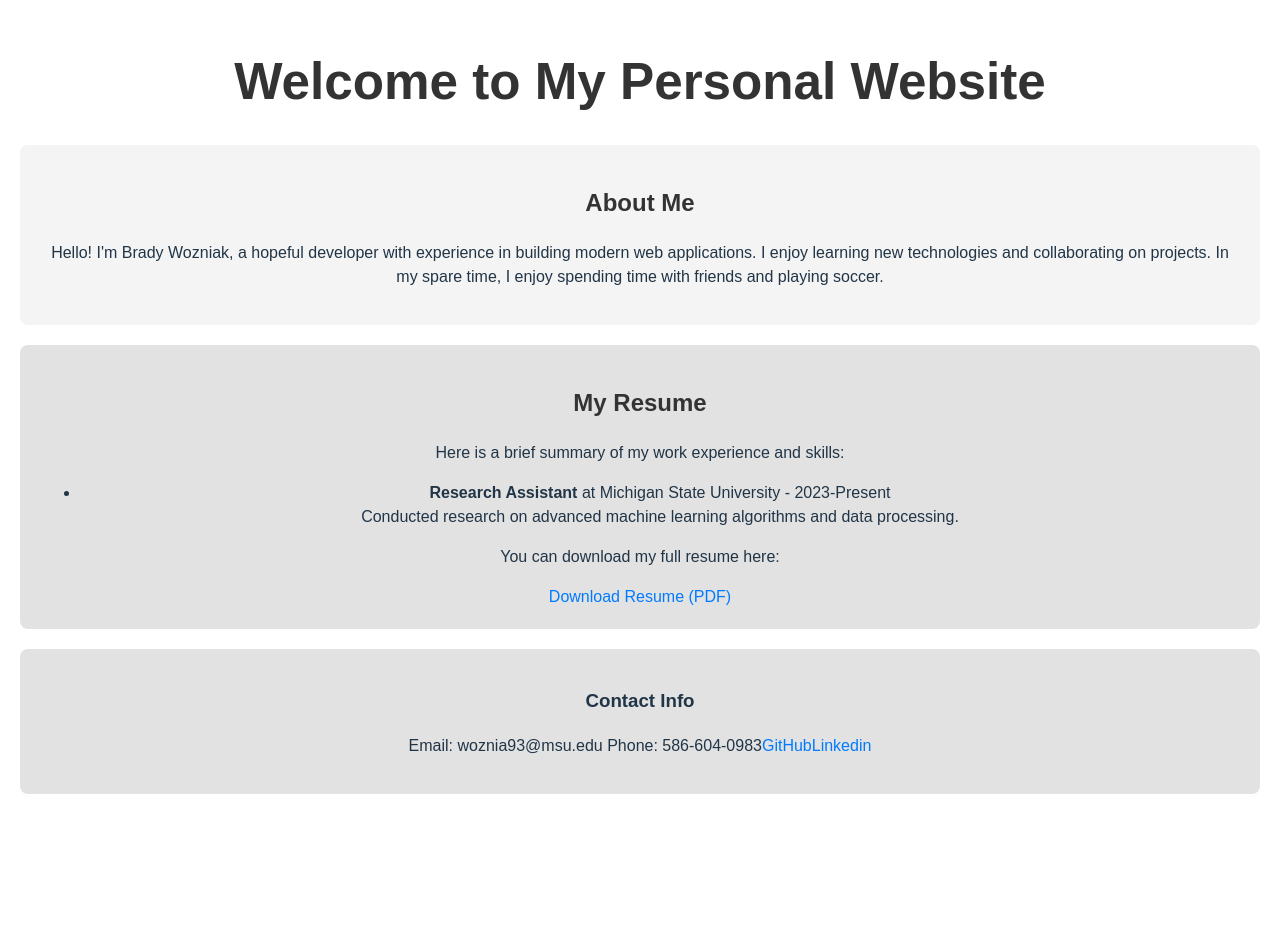
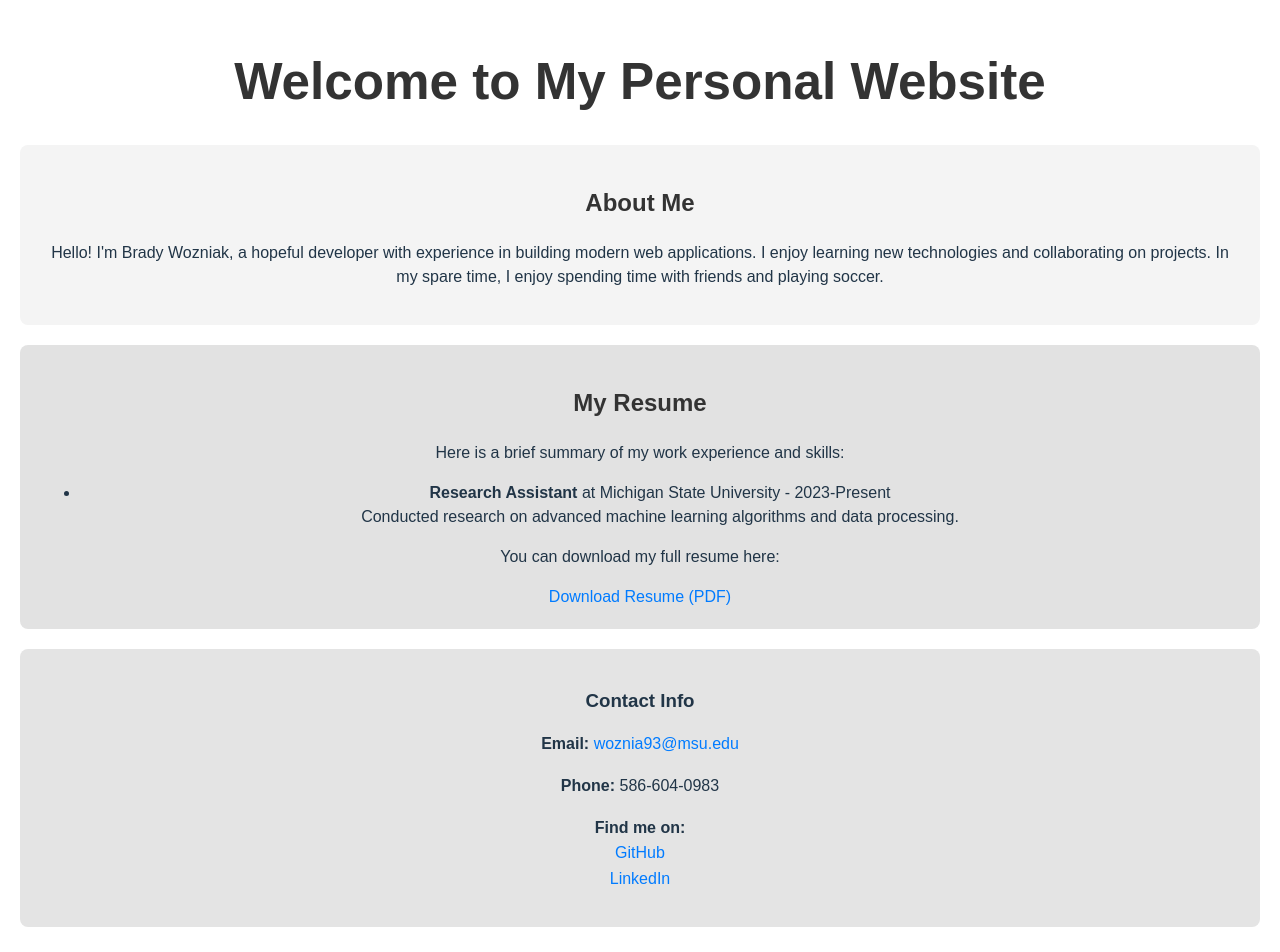
Before and after one commit to woznia93/personalweb, a React (Vite) app: page / in a window 1280 px wide. Shown: the top 952 px of the page. Before the commit the page ends 834 px from the top, so only its background shows below. Built offline with nearby package versions, Linux system fonts and the light colour scheme.

Commit message:
made contact info section look better

```diff
--- a/src/App.css
+++ b/src/App.css
@@ -36,3 +36,23 @@ a {
 a:hover {
   text-decoration: underline;
 }
+
+
+.contact-section{
+  padding: 20px;
+  background-color: #e4e4e4;
+}
+
+.contact-heading {
+  margin-bottom: 15px;
+}
+
+.contact-paragraph {
+  line-height: 1.6;
+  font-size: 16px;
+}
+
+.contact-links a{
+  margin-right: 10px;
+  text-decoration: none;
+}
--- a/src/App.tsx
+++ b/src/App.tsx
@@ -53,20 +53,22 @@ const App: React.FC = () => {
       </section>
 
       {/* Contact Info */}
-      <section id ="contact" style={{ padding: "20px", backgroundColor: "#e2e2e2" }}>
-        <h3>Contact Info</h3>
-        <p>
-          Email: woznia93@msu.edu
-          Phone: 586-604-0983
-          <a href="https://github.com/woznia93">GitHub</a>
-          <a href="https://www.linkedin.com/in/bradywozniak/">Linkedin</a>
-        </p>
+      <section id="contact" className="contact-section">
+      <h3 className="contact-heading">Contact Info</h3>
+      <p className="contact-paragraph">
+        <strong>Email:</strong> <a href="mailto:woznia93@msu.edu">woznia93@msu.edu</a>
+      </p>
+      <p className="contact-paragraph">
+        <strong>Phone:</strong> 586-604-0983
+      </p>
+      <p className="contact-paragraph">
+        <strong>Find me on:</strong>
+        <br />
+        <a href="https://github.com/woznia93" className="contact-links">GitHub</a>
+        <br />
+        <a href="https://www.linkedin.com/in/bradywozniak/" className="contact-links">LinkedIn</a>
+      </p>
       </section>
-
-
-
-
-
     </div>
   );
 };
```
